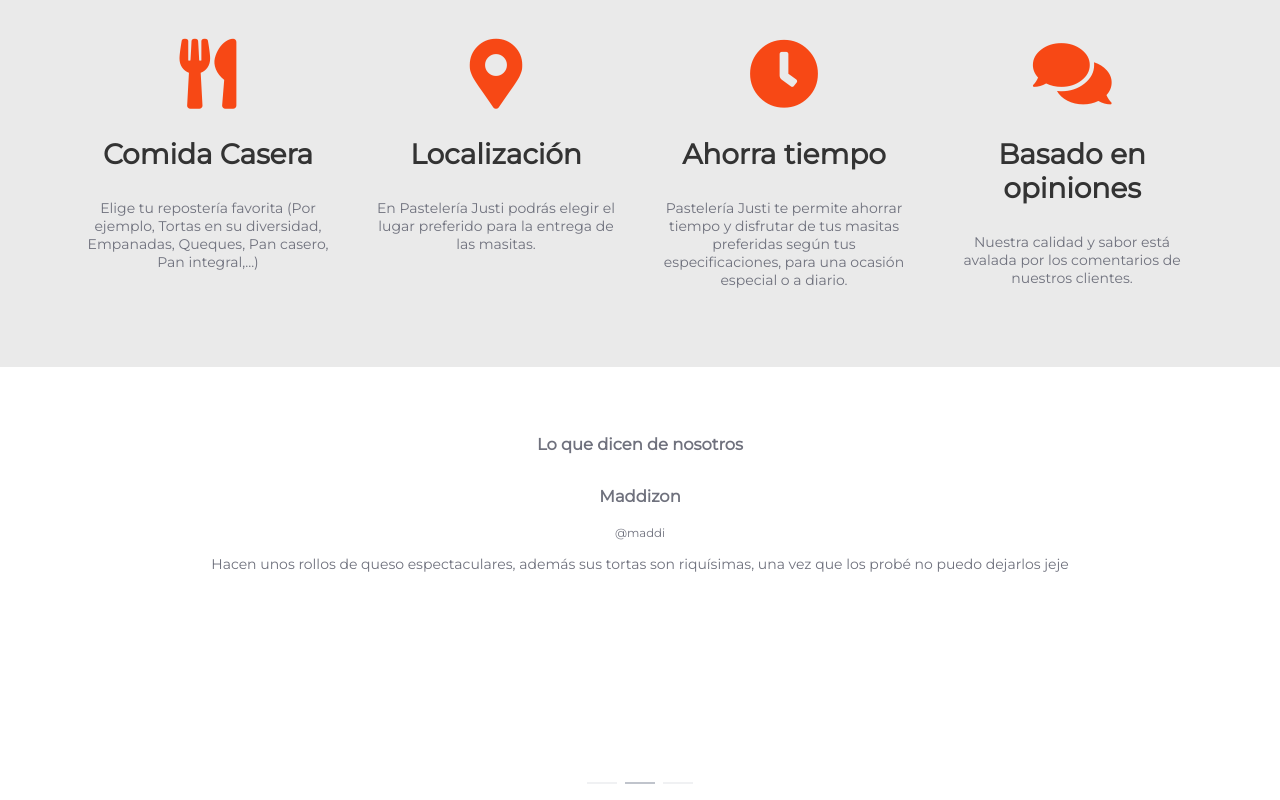
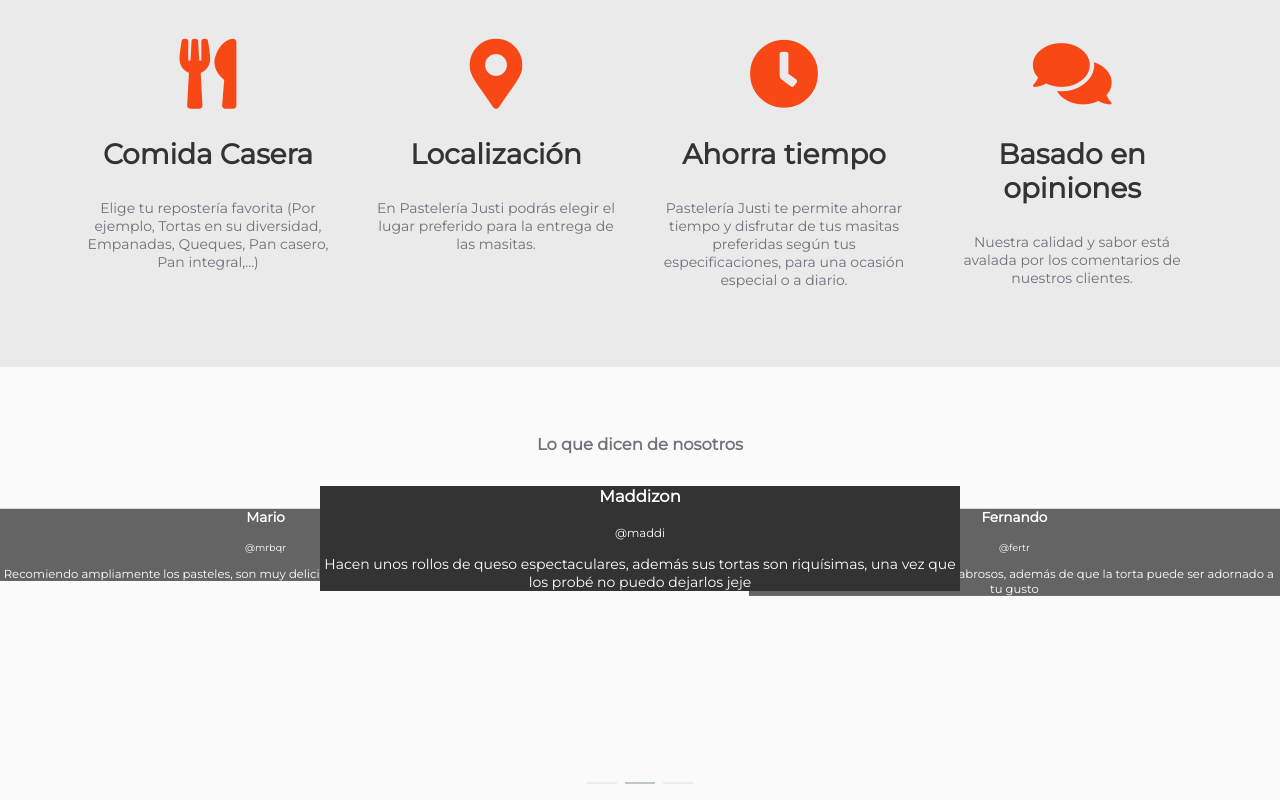
Before and after one commit to diegofertr/web-pasteleria, a Vue app: page /#/ in a window 1280 px wide. Shown: the part 838-1638 px from the top of the page. Built offline with nearby package versions, Linux system fonts and the light colour scheme; a web font is replaced by a local one.

Commit message:
quitando redireccion de # para flechas en home

```diff
--- a/src/views/Home.vue
+++ b/src/views/Home.vue
@@ -15,9 +15,7 @@
         </video>
       </div>
       <span class="landing-bottom-arrow">
-        <a href="#features">
-          <i class="fas el-icon-fa-angle-double-down landing-icon"></i>
-        </a>
+        <i class="fas el-icon-fa-angle-double-down landing-icon"></i>
       </span>
     </section>
     <section class="features" id="features">
@@ -44,7 +42,7 @@
     </section>
     <section class="comments">
       <h3 class="comments-title">Lo que dicen de nosotros</h3>
-      <el-carousel indicator-position="outside" class="comments-carousel">
+      <el-carousel type="card" class="comments-carousel">
         <el-carousel-item v-for="item in comments" :key="item">
           <div class="comment">
             <h3 class="comment-name">{{ item.name }}</h3><small>{{ item.username }}</small>
@@ -86,7 +84,13 @@
 
 <style lang="scss">
 .comments {
-  background: #fff;
+  // background: #fff;
   padding-top: 50px;
+
+  .comment {
+    // max-width: 400px;
+    color: white;
+    background: #333;
+  }
 }
 </style>
```
